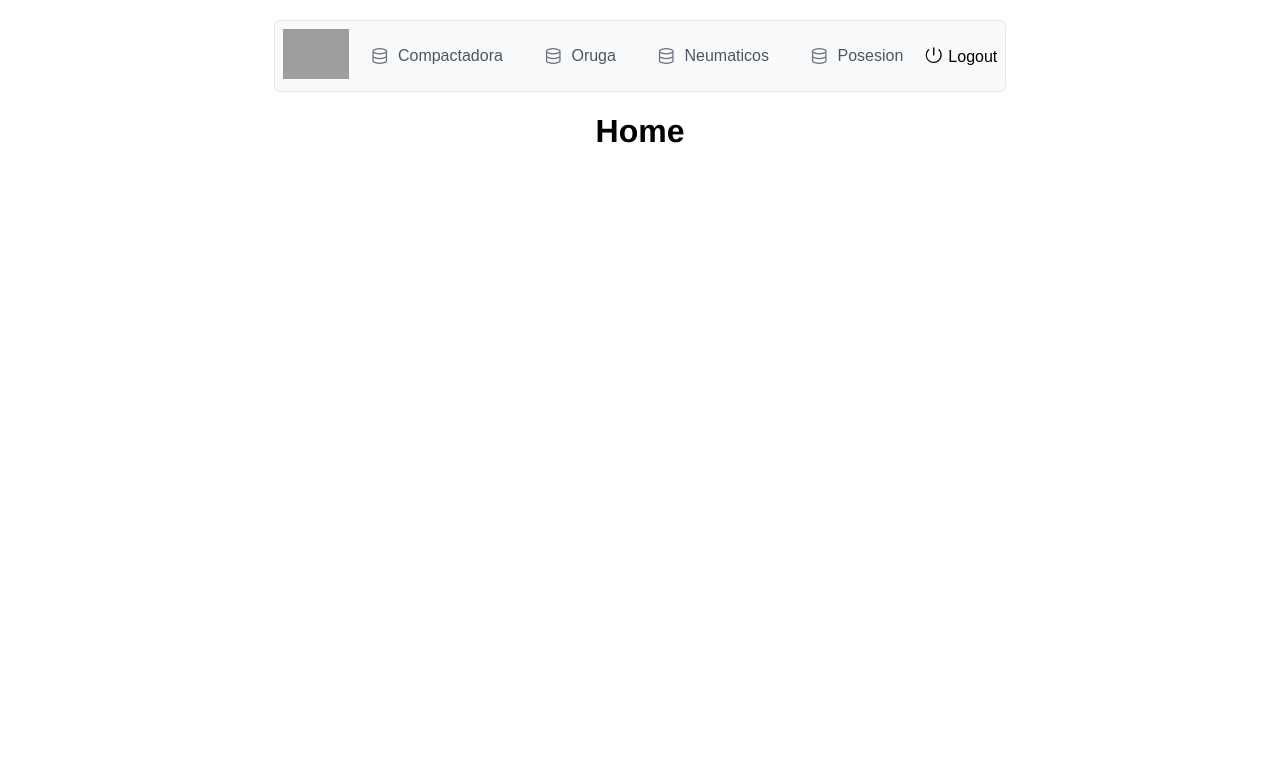
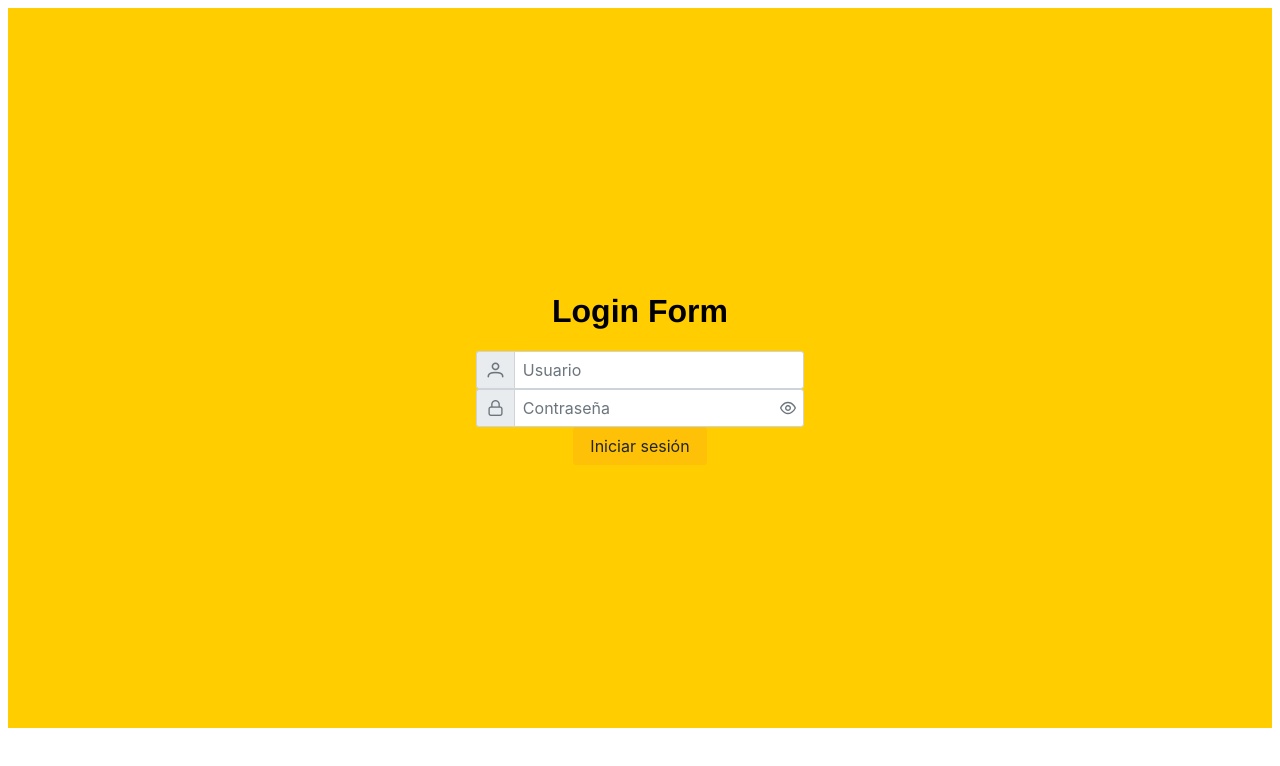
Before and after one commit to rinfasulasalle/App-Tecsup, a Vue app: page / in a window 1280 px wide. Shown: the top 766 px of the page. Built offline with nearby package versions, Linux system fonts and the light colour scheme; grey boxes are pictures that could not be loaded; a web font is replaced by a local one.

Commit message:
On branch master  Changes to be committed: 	modified:   src/App.vue 	modified:   src/components/CmpRouter.vue 	modified:   src/main.js Acabé login

```diff
--- a/src/App.vue
+++ b/src/App.vue
@@ -1,6 +1,39 @@
 <template>
   <div id="app">
-    <CmpRouter />
+    <div v-if="!loggedIn">
+      <div class="login-form">
+        <h1>Login Form</h1>
+        <div class="p-inputgroup">
+          <span class="p-inputgroup-addon">
+            <i class="pi pi-user"></i>
+          </span>
+          <InputText v-model="username" placeholder="Usuario"></InputText>
+        </div>
+        <div class="p-inputgroup">
+          <span class="p-inputgroup-addon">
+            <i class="pi pi-lock"></i>
+          </span>
+          <Password
+            v-model="password"
+            placeholder="Contraseña"
+            :feedback="false"
+            toggleMask
+          ></Password>
+        </div>
+        <Button label="Iniciar sesión" @click="login"></Button>
+      </div>
+    </div>
+    <div v-else>
+      <div class="welcome-message">
+        <h2>Bienvenido a mi app, {{ usuarioIngresado }}</h2>
+        <Button
+          label="Cerrar sesión"
+          class="logout-button"
+          @click="logout"
+        ></Button>
+      </div>
+      <CmpRouter />
+    </div>
   </div>
 </template>
 
@@ -12,6 +45,60 @@ export default {
   components: {
     CmpRouter,
   },
+  data() {
+    return {
+      username: "",
+      password: "",
+      loggedIn: false,
+      usuarioIngresado: "",
+    };
+  },
+  methods: {
+    login() {
+      if (this.username === "admin" && this.password === "admin") {
+        this.loggedIn = true;
+        this.usuarioIngresado = this.username;
+        // Guardar el estado de sesión en el almacenamiento local
+        localStorage.setItem("loggedIn", "true");
+        localStorage.setItem("usuarioIngresado", this.usuarioIngresado);
+      } else if (this.username === "diego" && this.password === "diego") {
+        this.loggedIn = true;
+        this.usuarioIngresado = this.username;
+        // Guardar el estado de sesión en el almacenamiento local
+        localStorage.setItem("loggedIn", "true");
+        localStorage.setItem("usuarioIngresado", this.usuarioIngresado);
+      } else if (this.username === "usuario" && this.password === "usuario") {
+        this.loggedIn = true;
+        this.usuarioIngresado = this.username;
+        // Guardar el estado de sesión en el almacenamiento local
+        localStorage.setItem("loggedIn", "true");
+        localStorage.setItem("usuarioIngresado", this.usuarioIngresado);
+      } else {
+        // Restablecer los campos de inicio de sesión
+        this.username = "";
+        this.password = "";
+        alert("Credenciales inválidas");
+      }
+    },
+    logout() {
+      // Limpiar el estado de sesión y eliminar los datos del almacenamiento local
+      this.loggedIn = false;
+      this.username = "";
+      this.password = "";
+      this.usuarioIngresado = "";
+      localStorage.removeItem("loggedIn");
+      localStorage.removeItem("usuarioIngresado");
+    },
+  },
+  mounted() {
+    // Verificar si existe una sesión almacenada en el almacenamiento local
+    const loggedIn = localStorage.getItem("loggedIn");
+    const usuarioIngresado = localStorage.getItem("usuarioIngresado");
+    if (loggedIn && usuarioIngresado) {
+      this.loggedIn = true;
+      this.usuarioIngresado = usuarioIngresado;
+    }
+  },
 };
 </script>
 
@@ -21,9 +108,36 @@ export default {
   -webkit-font-smoothing: antialiased;
   -moz-osx-font-smoothing: grayscale;
   text-align: center;
-  margin-top: 10px;
+  margin-top: 0px;
   display: flex;
   flex-direction: column;
   align-items: center;
+  background-color: #ffcd00;
+}
+
+.login-form {
+  margin-top: 0px;
+  display: flex;
+  flex-direction: column;
+  align-items: center;
+  justify-content: center;
+  height: 90vh;
+}
+
+.form-content {
+  background-color: rgba(255, 255, 255, 0.9);
+  padding: 20px;
+  border-radius: 8px;
+}
+
+.welcome-message {
+  display: flex;
+  justify-content: space-between;
+  align-items: center;
+  margin-bottom: 10px;
+}
+
+.logout-button {
+  margin-left: 10px;
 }
 </style>
--- a/src/components/CmpRouter.vue
+++ b/src/components/CmpRouter.vue
@@ -6,11 +6,6 @@
           src="https://www.tecsup.edu.pe/themes/tecsup/logo.svg"
           height="50"
         />
-      </template>
-      <template #end>
-        <button class="p-link" @click="cerrarSesion">
-          <i class="pi pi-fw pi-power-off"></i> Logout
-        </button>
       </template>
     </Menubar>
     <router-view />
@@ -45,14 +40,5 @@ export default {
       ],
     };
   },
-  methods: {
-    cerrarSesion() {
-      // Actualizar el estado de sesión a "false"
-      this.$emit("logout");
-
-      // Redirigir al formulario de inicio de sesión
-      this.$router.push("/login");
-    },
-  },
 };
 </script>
--- a/src/main.js
+++ b/src/main.js
@@ -5,14 +5,18 @@ import router from "./router";
 import PrimeVue from "primevue/config";
 
 //theme
-import "primevue/resources/themes/lara-light-indigo/theme.css";
+//import "primevue/resources/themes/lara-light-indigo/theme.css";
 //import "primevue/resources/themes/arya-green/theme.css";
 //import "primevue/resources/themes/lara-light-blue/theme.css";
 //import "primevue/resources/themes/lara-light-indigo/theme.css";
 //import "primevue/resources/themes/lara-light-purple/theme.css";
+//import "primevue/resources/themes/saga-orange/theme.css";
 //import "primevue/resources/themes/lara-light-teal/theme.css";
 //import "primevue/resources/themes/lara-dark-blue/theme.css";
 //
+import "primevue/resources/themes/saga-orange/theme.css";
+//import "primevue/resources/themes/vela-orange/theme.css";
+//import "primevue/resources/themes/arya-orange/theme.css";
 //import "primevue/resources/themes/lara-dark-indigo/theme.css";
 //import "primevue/resources/themes/lara-dark-purple/theme.css";
 //import "primevue/resources/themes/lara-dark-teal/theme.css";
```
